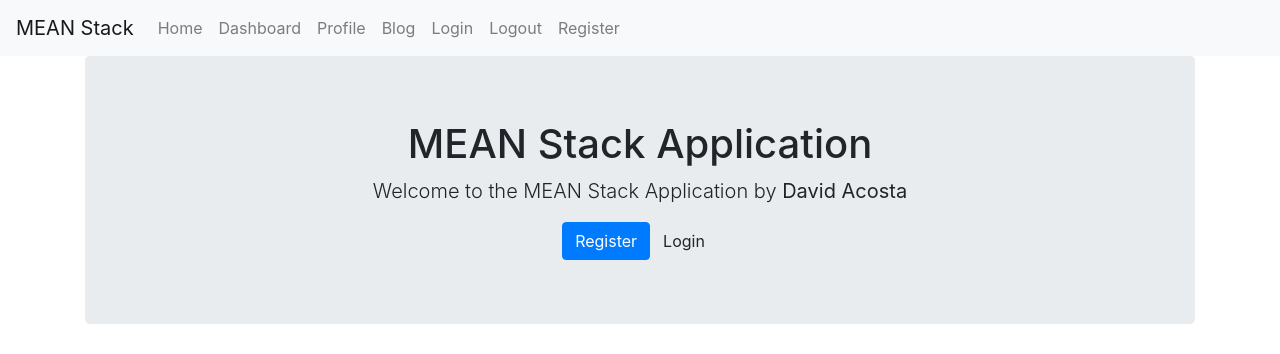
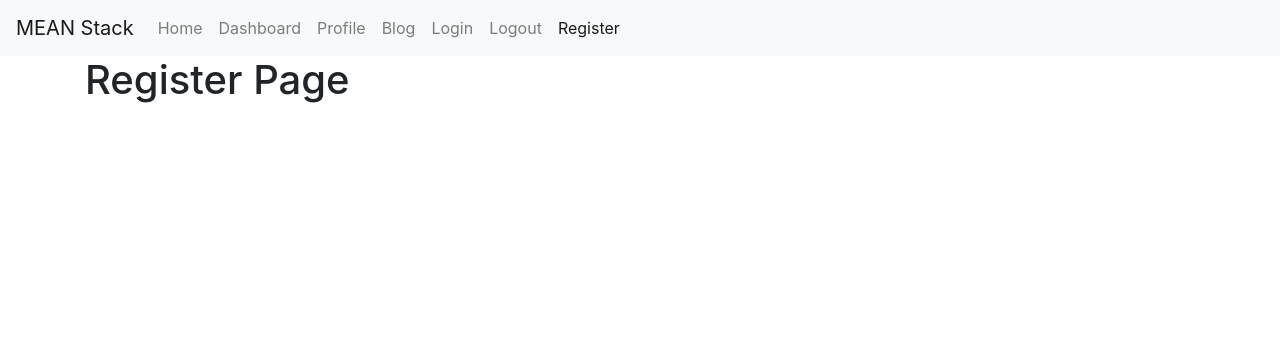
Before and after one commit to justricky21/MEAN-Stack-With-Angular-2-Tutorial, an Angular app in the folder client/: page /register in a window 1280 px wide. Shown: the top 354 px of the page. Built offline with nearby package versions, Linux system fonts and the light colour scheme; grey boxes are pictures that could not be loaded.

Commit message:
Added register module, modified navbar

```diff
--- a/client/src/app/app-routing.module.ts
+++ b/client/src/app/app-routing.module.ts
@@ -2,10 +2,11 @@ import { NgModule } from '@angular/core';
 import { Routes, RouterModule } from '@angular/router';
 import { HomeComponent } from './components/home/home.component'
 import { DashboardComponent } from './components/dashboard/dashboard.component'
-
+import { RegisterComponent } from './components/register/register.component'
 const routes: Routes = [
   { path: '', component: HomeComponent },
   { path: 'dashboard', component: DashboardComponent },
+  { path: 'register', component: RegisterComponent },
   { path: "**", component: HomeComponent }
 ];
 
--- a/client/src/app/app.module.ts
+++ b/client/src/app/app.module.ts
@@ -6,13 +6,15 @@ import { AppComponent } from './app.component';
 import { NavbarComponent } from './components/navbar/navbar.component';
 import { HomeComponent } from './components/home/home.component';
 import { DashboardComponent } from './components/dashboard/dashboard.component';
+import { RegisterComponent } from './components/register/register.component';
 
 @NgModule({
   declarations: [
     AppComponent,
     NavbarComponent,
     HomeComponent,
-    DashboardComponent
+    DashboardComponent,
+    RegisterComponent
   ],
   imports: [
     BrowserModule,
--- a/client/src/app/components/home/home.component.html
+++ b/client/src/app/components/home/home.component.html
@@ -2,7 +2,7 @@
   <h1>MEAN Stack Application</h1>
   <p class="lead">Welcome to the MEAN Stack Application by <strong>David Acosta</strong></p>
   <div>
-    <a href="#" class="btn btn-primary">Register</a>
+    <a routerLink="/register" class="btn btn-primary">Register</a>
     <a href="#" class="btn btn-default">Login</a>
   </div>
 </div>
--- a/client/src/app/components/navbar/navbar.component.html
+++ b/client/src/app/components/navbar/navbar.component.html
@@ -1,11 +1,8 @@
-<nav class="navbar navbar-expand-lg navbar-light bg-light">
+<nav class="navbar navbar-expand-sm navbar-light bg-light">
   <a class="navbar-brand" routerLink="/home">MEAN Stack</a>
-  <button class="navbar-toggler" type="button" data-toggle="collapse" data-target="#navbarSupportedContent" aria-controls="navbarSupportedContent" aria-expanded="false" aria-label="Toggle navigation">
-    <span class="navbar-toggler-icon"></span>
-  </button>
 
-  <div class="collapse navbar-collapse" id="navbarSupportedContent">
-    <ul class="navbar-nav mr-auto">
+  <div class="navbar-default">
+    <ul class="navbar-nav">
       <li [routerLinkActive]="['active']" [routerLinkActiveOptions]="{exact:true}" routerLinkActiveOptions class="nav-item">
         <a class="nav-link" routerLink="/home">Home <span class="sr-only">(current)</span></a>
       </li>
@@ -25,7 +22,7 @@
         <a class="nav-link" href="#">Logout</a>
       </li>
       <li [routerLinkActive]="['active']" [routerLinkActiveOptions]="{exact:true}" class="nav-item">
-        <a class="nav-link" href="#">Register</a>
+        <a class="nav-link" routerLink="/register">Register</a>
       </li>
     </ul>
   </div>
--- /dev/null
+++ b/client/src/app/components/register/register.component.html
@@ -0,0 +1 @@
+<h1 class="page-header">Register Page</h1>
--- /dev/null
+++ b/client/src/app/components/register/register.component.ts
@@ -0,0 +1,15 @@
+import { Component, OnInit } from '@angular/core';
+
+@Component({
+  selector: 'app-register',
+  templateUrl: './register.component.html',
+  styleUrls: ['./register.component.css']
+})
+export class RegisterComponent implements OnInit {
+
+  constructor() { }
+
+  ngOnInit() {
+  }
+
+}
```
Also changed, not shown: client/src/app/components/register/register.component.css (added), 1 other file (tests, documents, lock files or other folders).
